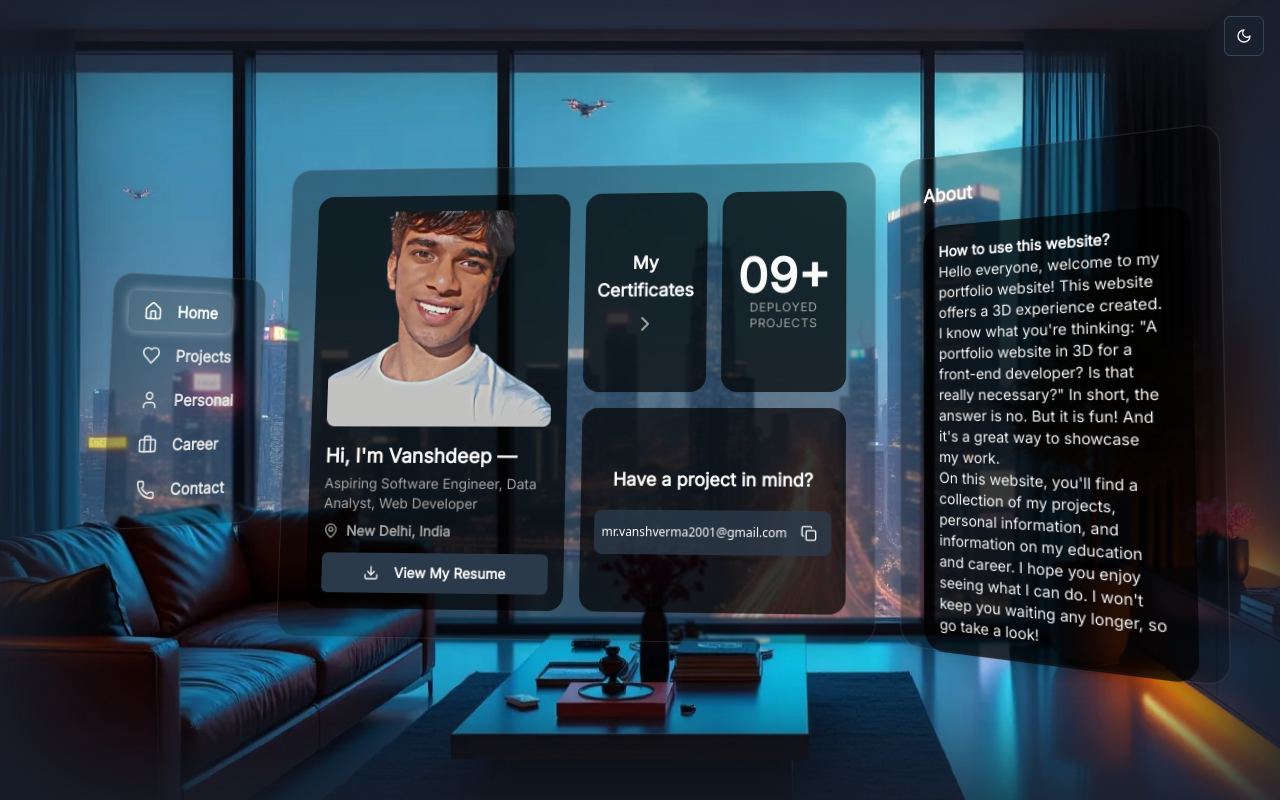
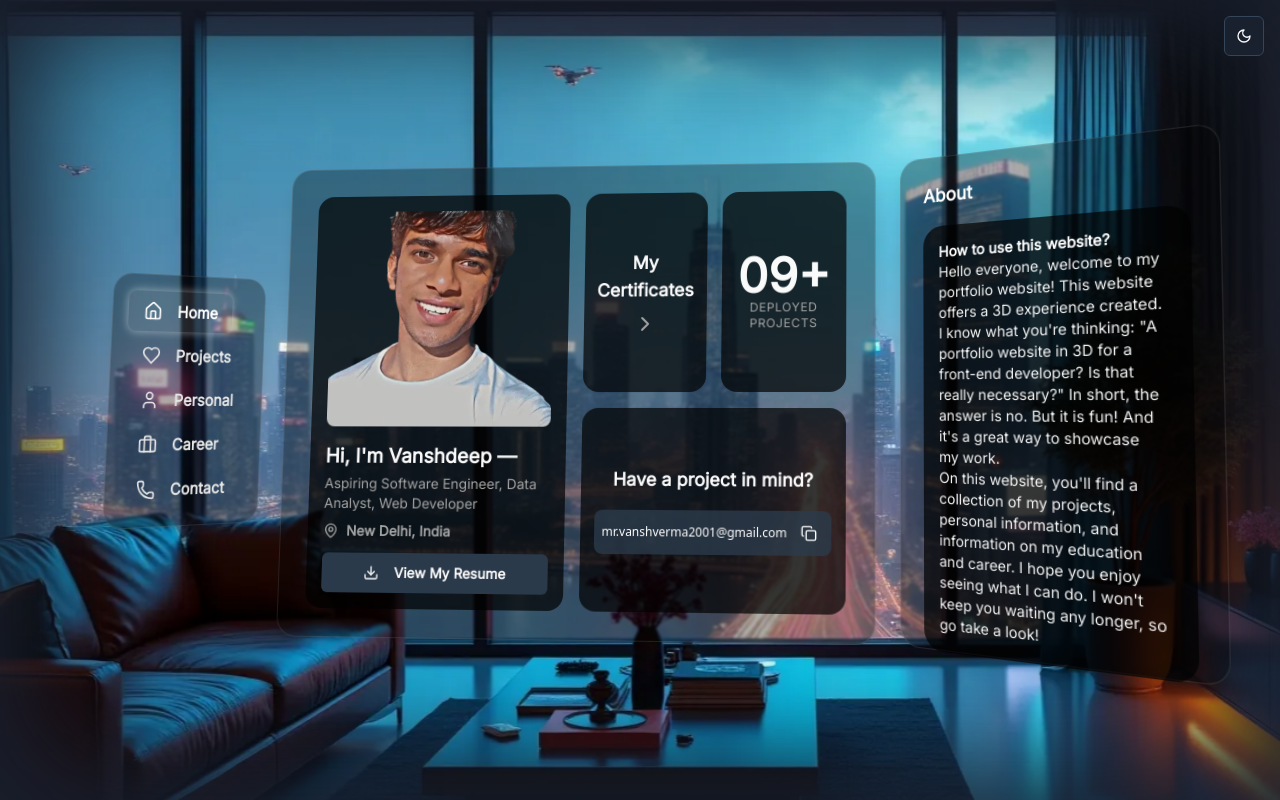
Before and after one commit to 20bcs6794/vansh, a Next.js app: page / in a window 1280 px wide. Both pictures are taken after a click on the button "Toggle theme". Built offline with nearby package versions, Linux system fonts and the light colour scheme; what @genkit-ai/googleai, genkit would draw is missing.

Commit message:
but the image is not taking wholw width and height and background white

```diff
--- a/src/components/immersive-view.tsx
+++ b/src/components/immersive-view.tsx
@@ -142,7 +142,7 @@ export function ImmersiveView({ children }: { children?: ReactNode }) {
               alt="A futuristic landscape with a planet in the sky"
               data-ai-hint="futuristic landscape forest"
               fill
-              className="object-contain"
+              className="object-cover"
               priority
             />
           </div>
@@ -157,7 +157,7 @@ export function ImmersiveView({ children }: { children?: ReactNode }) {
               alt="A futuristic city with flying vehicles at night"
               data-ai-hint="futuristic city forest"
               fill
-              className="object-contain"
+              className="object-cover"
               priority
             />
           </div>
```
